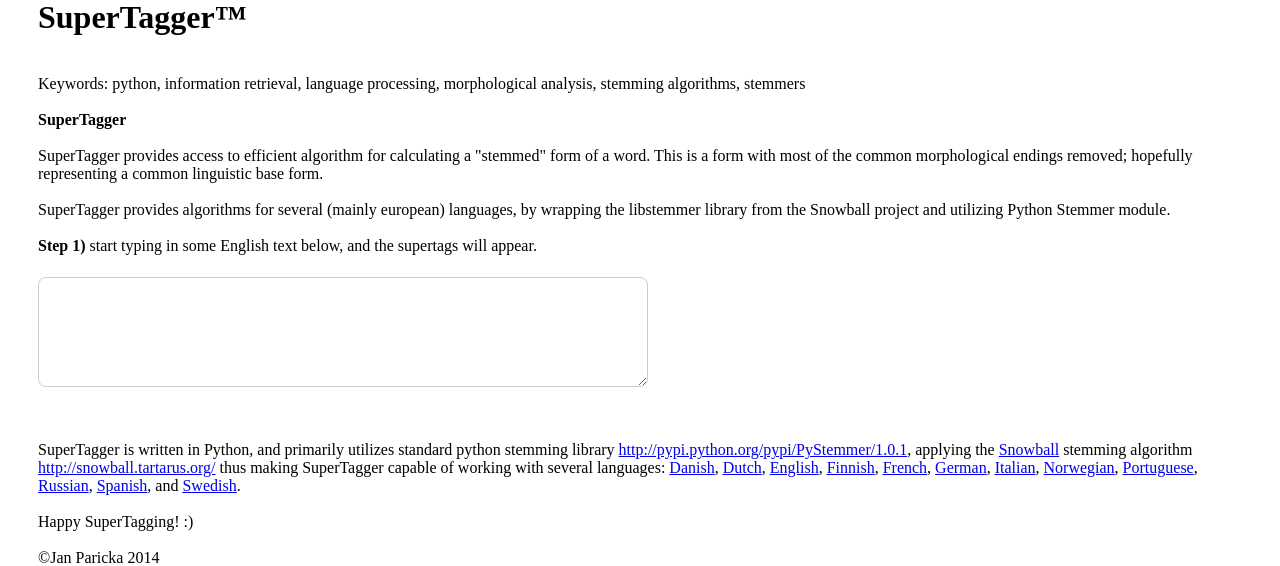
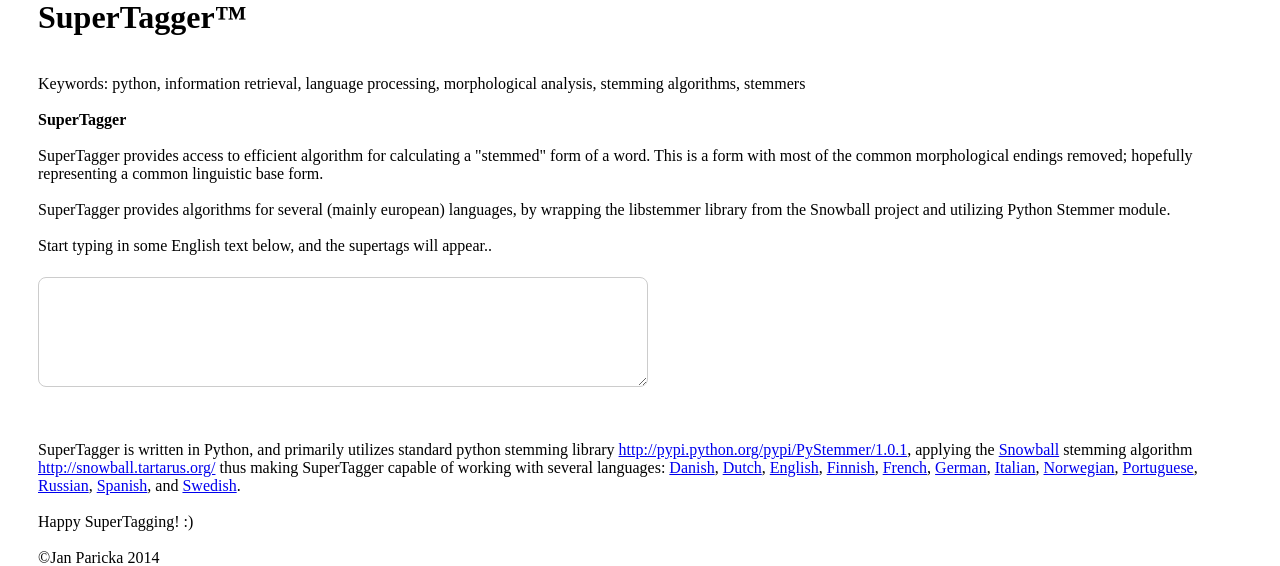
Before and after one commit to janfilips/supertagger, a Django app: page / in a window 1280 px wide. Shown: the part 31-597 px from the top of the page. Run offline with Django 3.2, Linux system fonts and the light colour scheme; parts of the project's set-up code (start-up, migrations or seed data) failed here and were passed over; some libraries are stand-ins or nearby versions.

Commit message:
updated wording in instructions

```diff
--- a/templates/tagger.html
+++ b/templates/tagger.html
@@ -174,11 +174,11 @@
 			SuperTagger provides algorithms for several (mainly european) languages, by wrapping the libstemmer library from the Snowball project and utilizing Python Stemmer module.<br/>
 			<br/>
 
-			<b>Step 1)</b> start typing in some English text below, and the supertags will appear.
+			Start typing in some English text below, and the supertags will appear..
 			<br/>
 			<br/>
 
-			<textarea id="txt_input" onblur="if (this.value=='') { this.value='Type your text here...' }" onfocus="if (this.value=='Type your text here...') { this.value='' };"></textarea>
+			<textarea id="txt_input" onblur="if (this.value=='') { this.value='' }" onfocus="if (this.value=='') { this.value='' };"></textarea>
 			<div id="input_loader" class="hidden"></div>
 			<br />
 			<p id="debug"></p>
```
